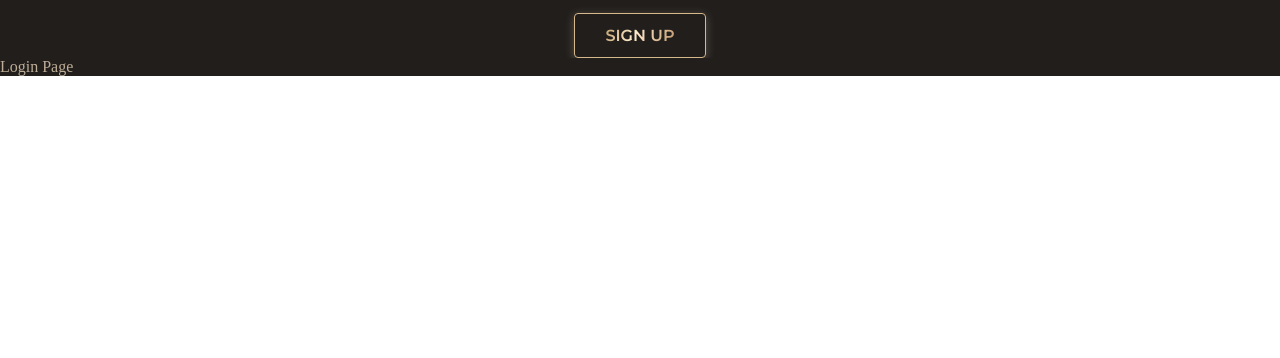
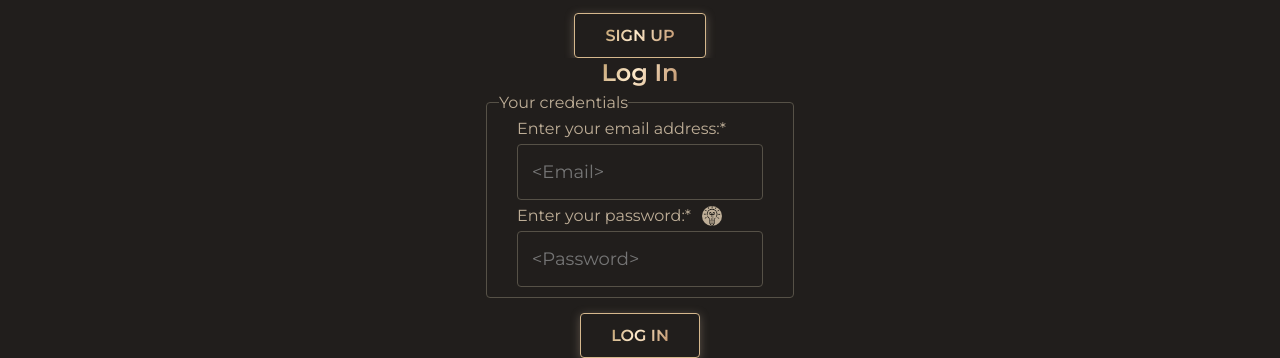
Before and after one commit to turn2river/eCommerce-Application, a React (Vite) app: page /login in a window 1280 px wide. Shown: the part 870-1228 px from the top of the page. Before the commit the page ends 946 px from the top, so only its background shows below. Built offline with nearby package versions, Linux system fonts and the light colour scheme; no server answers.

Commit message:
feat(login form): add submit function which create obj to import in CT (#EC-77)

```diff
--- a/src/components/LoginForm/LoginForm.tsx
+++ b/src/components/LoginForm/LoginForm.tsx
@@ -4,35 +4,49 @@ import { login_form, title, wrapper, subtitle } from './LoginForm.module.scss'
 import { inputsList } from '../../models/InputsList'
 import { Input } from '../Input/Input.tsx'
 import { MyButton } from '../index'
-import { schema } from '../../utils/RegistrationValidation'
+import { schema } from '../../utils/LogInValidation'
+import { LogInInputsInterface } from '../../models/LogInInputsInterface'
 
 export const LoginForm = (): JSX.Element => {
-  const { register } = useForm({
+  const {
+    register,
+    handleSubmit,
+    formState: { errors },
+  } = useForm({
     resolver: yupResolver(schema),
     mode: 'all',
   })
 
+  const onSubmit = (data: LogInInputsInterface): LogInInputsInterface => {
+    console.log(data)
+    return data
+  }
+
   return (
-    <form className={login_form}>
+    <form onSubmit={handleSubmit(onSubmit)} className={login_form}>
       <h2 className={title}>Log In</h2>
       <div className={wrapper}>
         <p className={subtitle}>Your credentials</p>
-        {inputsList.map((element): JSX.Element | undefined => {
+        {inputsList.map(({ id, ...inputAtributes }): JSX.Element | undefined => {
           let result
-          if (element.id === 'email') {
+          if (id === 'email') {
             result = (
               <Input
-                key={element.id}
+                key={id}
+                id={id}
                 validation={register('email')}
-                {...{ ...element, label: 'Enter your email address:*' }}
+                error={errors[id]?.message}
+                {...{ ...inputAtributes, label: 'Enter your email address:*' }}
               />
             )
-          } else if (element.id === 'password') {
+          } else if (id === 'password') {
             result = (
               <Input
-                key={element.id}
+                key={id}
+                id={id}
+                error={errors[id]?.message}
                 validation={register('password')}
-                {...{ ...element, label: 'Enter your password:*' }}
+                {...{ ...inputAtributes, label: 'Enter your password:*' }}
               />
             )
           }
--- a/src/components/RegistrationForm/RegistrationForm.tsx
+++ b/src/components/RegistrationForm/RegistrationForm.tsx
@@ -17,8 +17,8 @@ import { inputsList } from '../../models/InputsList'
 import { MyButton } from '../MyButton/MyButton.tsx'
 import { AutoCompleteInput } from '../AutoCompleteInput/AutoCompleteInput.tsx'
 import { getCountryCode } from '../../utils/GetCountryCode'
-import { ISignUpDataInterface } from '../../models/SignUpDataInterface'
-import { ISubmitedData } from '../../models/SubmitedDataInterface'
+import { SignUpDataInterface } from '../../models/SignUpDataInterface'
+import { RegistrationInputsInterface } from '../../models/RegistrationInputsInterface'
 
 export const RegistrationForm = (): JSX.Element => {
   const {
@@ -65,7 +65,7 @@ export const RegistrationForm = (): JSX.Element => {
     firstName: currentFirstName,
     lastName: currentLastName,
     password: currentCityPassword,
-  }: ISubmitedData): ISignUpDataInterface => {
+  }: RegistrationInputsInterface): SignUpDataInterface => {
     const customerInfo = {
       email: currentEmail,
       password: currentCityPassword,
--- /dev/null
+++ b/src/models/LogInInputsInterface.ts
@@ -0,0 +1,4 @@
+export interface LogInInputsInterface {
+  email: string
+  password: string
+}
--- a/src/models/SignUpDataInterface.ts
+++ b/src/models/SignUpDataInterface.ts
@@ -1,6 +1,6 @@
 import { ISignUpAdressInterface } from './SignUpAddressInterface'
 
-export interface ISignUpDataInterface {
+export interface SignUpDataInterface {
   email: string
   password: string
   firstName: string
--- a/src/pages/Login/Login.tsx
+++ b/src/pages/Login/Login.tsx
@@ -1,3 +1,5 @@
+import { LoginForm } from '../../components/LoginForm/LoginForm.tsx'
+
 export const Login = (): JSX.Element => {
-  return <div>Login Page</div>
+  return <LoginForm />
 }
--- /dev/null
+++ b/src/utils/LogInValidation.ts
@@ -0,0 +1,7 @@
+import * as Yup from 'yup'
+import { LogInInputsInterface } from '../models/LogInInputsInterface'
+
+export const schema: Yup.ObjectSchema<LogInInputsInterface> = Yup.object().shape({
+  email: Yup.string().trim().email('Invalid email format').required('Email is required'),
+  password: Yup.string().trim().required('Password is required'),
+})
--- a/src/utils/RegistrationValidation.ts
+++ b/src/utils/RegistrationValidation.ts
@@ -1,7 +1,7 @@
 import * as Yup from 'yup'
-import { InputValues } from '../models/yupType'
+import { RegistrationInputsInterface } from '../models/RegistrationInputsInterface'
 
-export const schema: Yup.ObjectSchema<InputValues> = Yup.object().shape({
+export const schema: Yup.ObjectSchema<RegistrationInputsInterface> = Yup.object().shape({
   email: Yup.string()
     .trim()
     .email('Invalid email format')
```
Also changed, not shown: package.json (+3 -4 lines), src/models/RegistrationInputsInterface.ts (renamed from src/models/SubmitedDataInterface.ts, +5 -5 lines), 1 other file (tests, documents, lock files or other folders).
